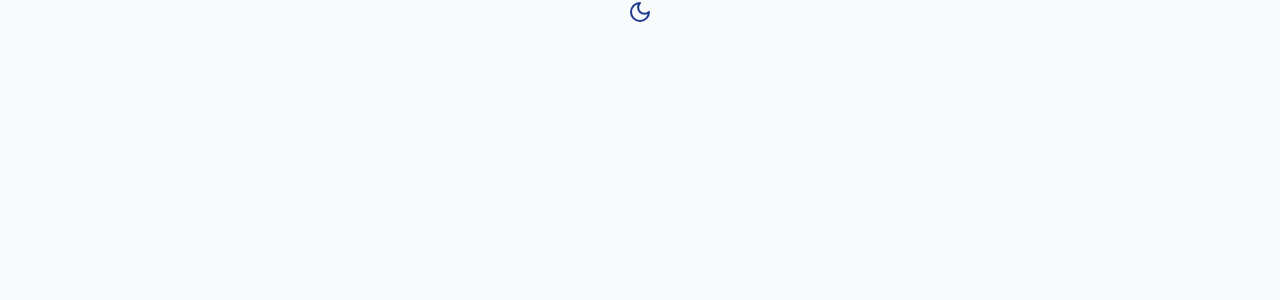
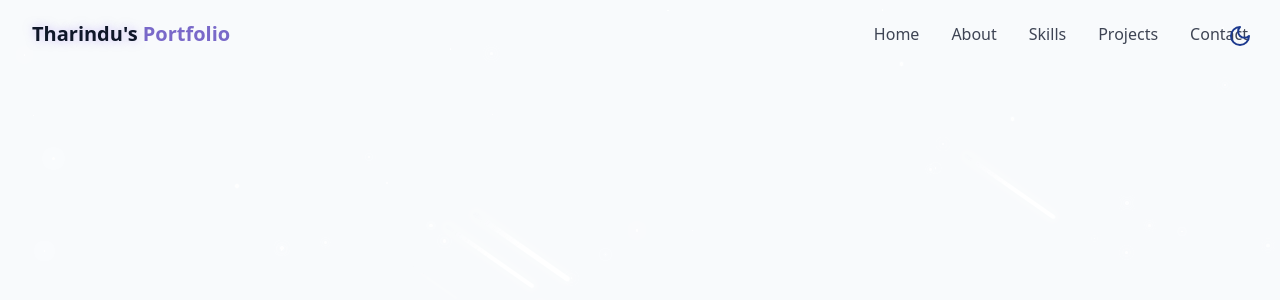
Before and after one commit to Tharindu-Theekshana/Tharindu-Portfolio, a React (Vite) app: page / in a window 1280 px wide. Shown: the top 300 px of the page. Built offline with nearby package versions, Linux system fonts and the light colour scheme.

Commit message:
created responsive navbar component

```diff
--- /dev/null
+++ b/src/components/Navbar.jsx
@@ -0,0 +1,80 @@
+import React, { useEffect, useState } from 'react'
+import { cn } from '../lib/utils';
+import { Menu, X } from "lucide-react";
+
+export default function Navbar() {
+
+    const navItem = [
+        {name: "Home", href: "#hero"},
+        {name: "About", href: "#about"},
+        {name: "Skills", href: "#skills"},
+        {name: "Projects", href: "#projects"},
+        {name: "Contact", href: "#contact"},
+    ];
+
+    const [isScrolled, setIsScrolled] = useState(false);
+    const [isMenuOpen, setIsMenuOpen] = useState(false);
+
+
+  useEffect(() => {
+    const handleScroll = () => {
+      setIsScrolled(window.screenY > 10);
+    };
+
+    window.addEventListener("scroll", handleScroll);
+    return () => window.removeEventListener("scroll", handleScroll);
+  }, []);
+
+  return (
+    <nav className={cn(
+        "fixed w-full z-40 transition-all duration-300",
+        isScrolled ? "py-3 bg-background/80 backdrop-blur-md shadow-xs" : "py-5"
+    )}>
+      <div className='container flex items-center justify-between'>
+        <a className='text-xl font-bold text-primary flex items-center' href='#hero'>
+            <span className='relative z-10'><span className='text-glow text-foreground'>Tharindu's</span>{" "} Portfolio</span>
+        </a>
+
+        <div className='hidden md:flex space-x-8'>
+            {navItem.map((item, key)=>(
+                <a key={key}
+                href={item.href}
+                className="text-foreground/80 hover:text-primary transition-colors duration-300">
+                    {item.name}
+                </a>
+            ))}
+        </div>
+        <button
+          onClick={() => setIsMenuOpen((prev) => !prev)}
+          className="md:hidden p-2 text-foreground z-50"
+          aria-label={isMenuOpen ? "Close Menu" : "Open Menu"}
+        >
+          {isMenuOpen ? <X size={24} /> : <Menu size={24} />}{" "}
+        </button>
+
+        <div
+          className={cn(
+            "fixed inset-0 bg-background/95 backdroup-blur-md z-40 flex flex-col items-center justify-center",
+            "transition-all duration-300 md:hidden",
+            isMenuOpen
+              ? "opacity-100 pointer-events-auto"
+              : "opacity-0 pointer-events-none"
+          )}
+        >
+          <div className="flex flex-col space-y-8 text-xl">
+            {navItem.map((item, key) => (
+              <a
+                key={key}
+                href={item.href}
+                className="text-foreground/80 hover:text-primary transition-colors duration-300"
+                onClick={() => setIsMenuOpen(false)}
+              >
+                {item.name}
+              </a>
+            ))}
+          </div>
+        </div>
+      </div>
+    </nav>
+  )
+}
--- /dev/null
+++ b/src/components/StarBackground.jsx
@@ -0,0 +1,92 @@
+import React, { useEffect, useState } from 'react'
+
+export const StarBackground = () => {
+    const [stars, setStars] = useState([]);
+    const [meteors, setMeteors] = useState([]);
+
+    useEffect(() => {
+      generateStars();
+      generateMeteors();
+
+      const handleResize = () => {
+        generateStars();
+      };
+
+      window.addEventListener("resize", handleResize);
+
+      return () => window.removeEventListener("resize", handleResize);
+    }, []);
+
+    const generateStars = () => {
+      const numberOfStars = Math.floor(
+        (window.innerWidth * window.innerHeight) / 10000
+      );
+
+      const newStars = [];
+
+      for (let i = 0; i < numberOfStars; i++) {
+        newStars.push({
+          id: i,
+          size: Math.random() * 3 + 1,
+          x: Math.random() * 100,
+          y: Math.random() * 100,
+          opacity: Math.random() * 0.5 + 0.5,
+          animationDuration: Math.random() * 4 + 2,
+        });
+      }
+
+      setStars(newStars);
+    };
+
+    const generateMeteors = () => {
+      const numberOfMeteors = 4;
+      const newMeteors = [];
+
+      for (let i = 0; i < numberOfMeteors; i++) {
+        newMeteors.push({
+          id: i,
+          size: Math.random() * 2 + 1,
+          x: Math.random() * 100,
+          y: Math.random() * 20,
+          delay: Math.random() * 15,
+          animationDuration: Math.random() * 3 + 3,
+        });
+      }
+
+      setMeteors(newMeteors);
+    };
+
+    return (
+        <div className="fixed inset-0 overflow-hidden pointer-events-none z-0">
+        {stars.map((star) => (
+          <div
+            key={star.id}
+            className="star animate-pulse-subtle"
+            style={{
+              width: star.size + "px",
+              height: star.size + "px",
+              left: star.x + "%",
+              top: star.y + "%",
+              opacity: star.opacity,
+              animationDuration: star.animationDuration + "s",
+            }}
+          />
+        ))}
+
+        {meteors.map((meteor) => (
+          <div
+            key={meteor.id}
+            className="meteor animate-meteor"
+            style={{
+              width: meteor.size * 50 + "px",
+              height: meteor.size * 2 + "px",
+              left: meteor.x + "%",
+              top: meteor.y + "%",
+              animationDelay: meteor.delay,
+              animationDuration: meteor.animationDuration + "s",
+            }}
+          />
+        ))}
+      </div>
+    );
+  };
--- a/src/components/ThemeToggle.jsx
+++ b/src/components/ThemeToggle.jsx
@@ -1,9 +1,21 @@
 import { Moon, Sun } from 'lucide-react';
-import React, { useState } from 'react'
+import React, { useEffect, useState } from 'react'
+import {cn} from '../lib/utils'
 
 export default function ThemeToggle() {
 
     const [isDarkMode, setIsDarkMode] = useState(false);
+
+    useEffect(()=>{
+      const storedTheme = localStorage.getItem("theme");
+      if(storedTheme === "dark"){
+        setIsDarkMode(true);
+        document.documentElement.classList.add("dark");
+      }else{
+        localStorage.setItem('theme',"light");
+        setIsDarkMode(false);
+      }
+    },[]);
 
     const toggleTheme = () => {
       if(isDarkMode){
@@ -17,5 +29,7 @@
       }
     }
 
-  return <button onClick={toggleTheme}>{isDarkMode ? <Sun className='h-6 w-6 text-yellow-300'/> : <Moon className='h-6 w-6 text-blue-900'/> }</button>
+  return <button onClick={toggleTheme} className={cn(
+    "fixed max-sm:hidden top-5 right-5 z-50 p-2 rounded-full transition-colors duration-300 mt-[-4px]",
+    "focus:outline-hidden")}>{isDarkMode ? <Sun className='h-6 w-6 text-yellow-300'/> : <Moon className='h-6 w-6 text-blue-900'/> }</button>
 }
--- a/src/index.css
+++ b/src/index.css
@@ -1,6 +1,6 @@
 @import "tailwindcss";
 
-@theme {
+@theme{
     --color-border: hsl(var(--border));
     --color-background: hsl(var(--background));
     --color-foreground: hsl(var(--foreground));
--- /dev/null
+++ b/src/lib/utils.js
@@ -0,0 +1,7 @@
+
+import { clsx } from 'clsx'
+import { twMerge } from 'tailwind-merge'
+
+export const cn = (...inputs) => {
+    return twMerge(clsx(inputs));
+};
--- a/src/pages/Home.jsx
+++ b/src/pages/Home.jsx
@@ -1,11 +1,16 @@
 import React from 'react'
 import ThemeToggle from '../components/ThemeToggle'
+import { StarBackground } from '../components/StarBackground'
+import Navbar from '../components/Navbar'
+
 
 export default function Home() {
   return (
     <div className='min-h-screen bg-background text-foreground overflow-x-hidden'>
 
       <ThemeToggle/>
+      <StarBackground/>
+      <Navbar/>
 
     </div>
   )
```
